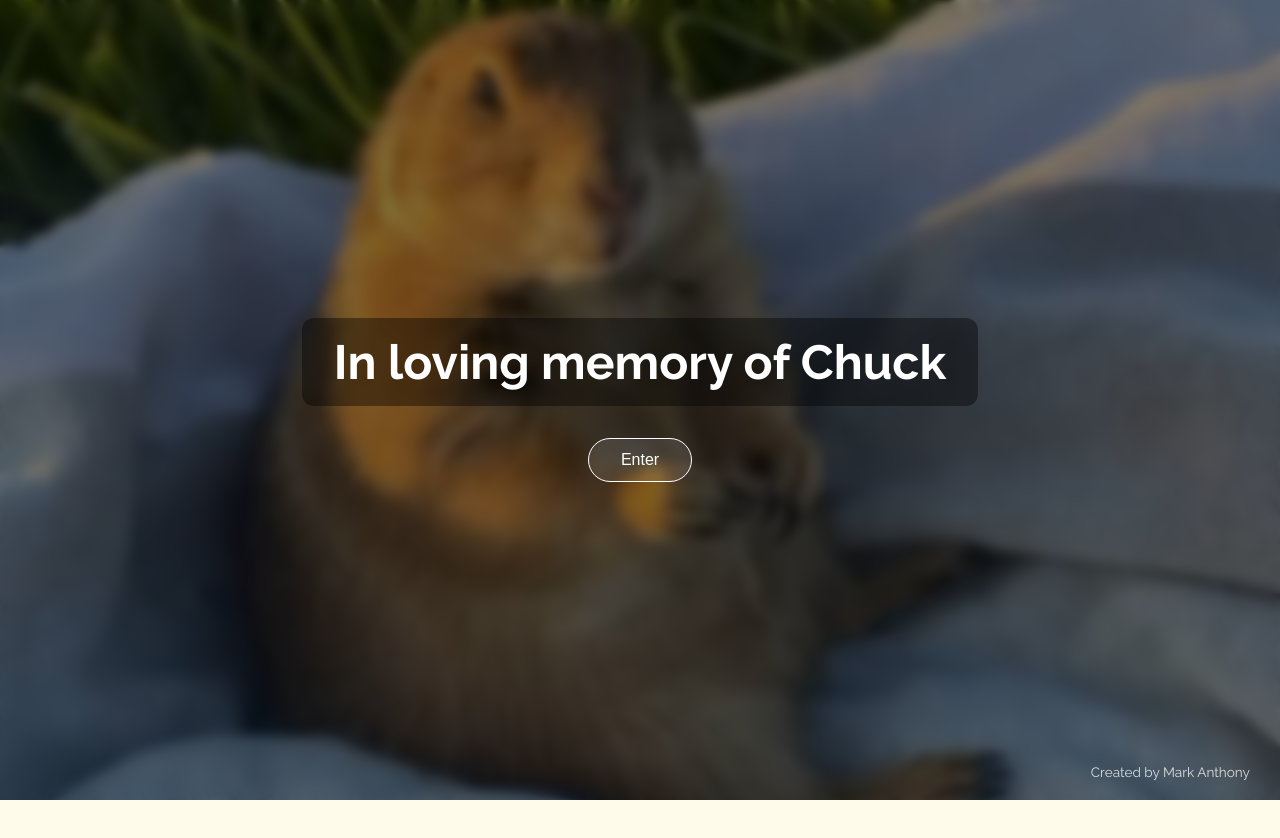
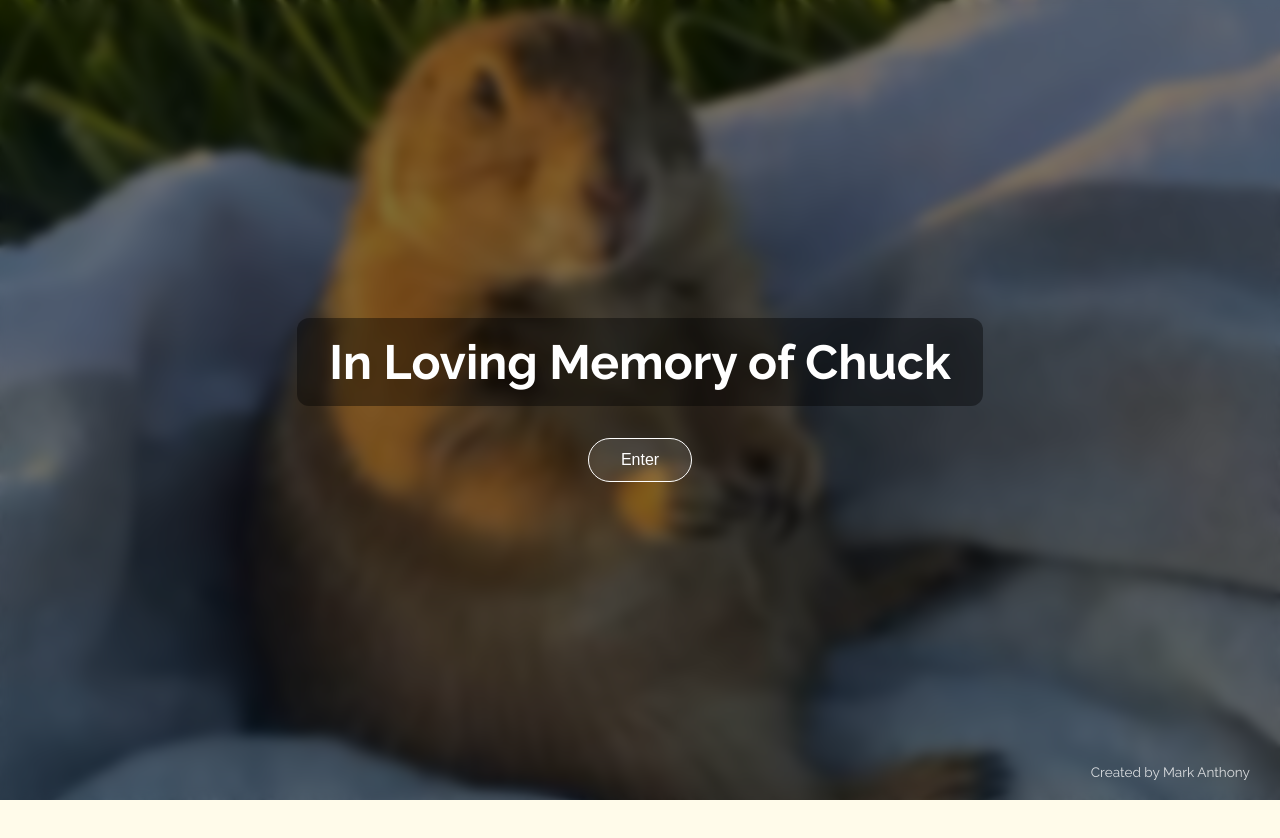
Before and after one commit to JamieMay2020/chuck, a plain HTML site: page index.html in a window 1280 px wide. Shown: the top 838 px of the page. Drawn offline with Linux system fonts and the light colour scheme.

Commit message:
Update index.html

```diff
--- a/index.html
+++ b/index.html
@@ -291,7 +291,7 @@ header {
 
 <!-- Entrance Page -->
 <div id="entrance">
-  <h1>In loving memory of Chuck</h1>
+  <h1>In Loving Memory of Chuck</h1>
   <button class="enter-button" onclick="enterSite()">Enter</button>
   <div class="creator-credit">Created by Mark Anthony</div>
 </div>
```
